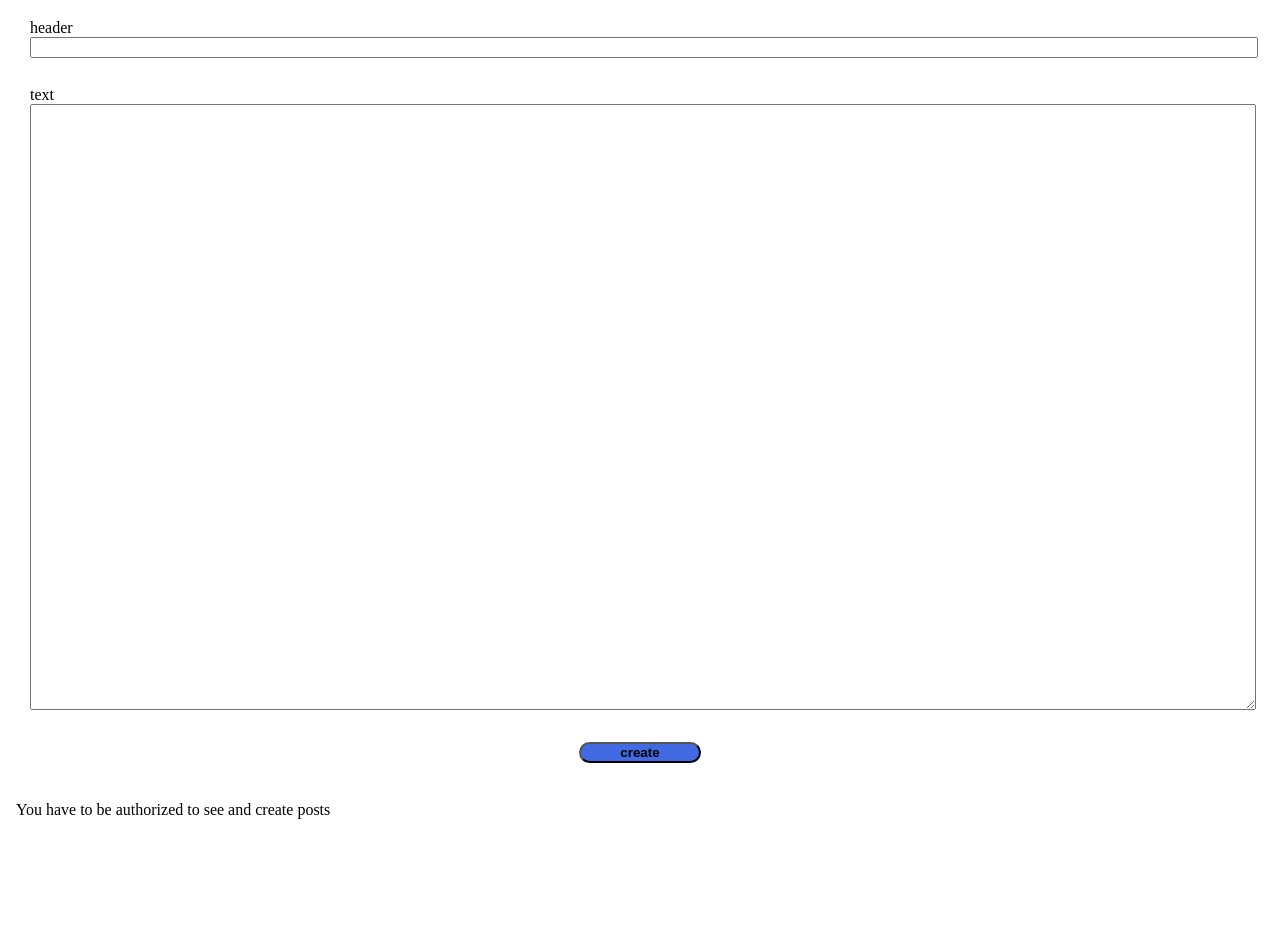
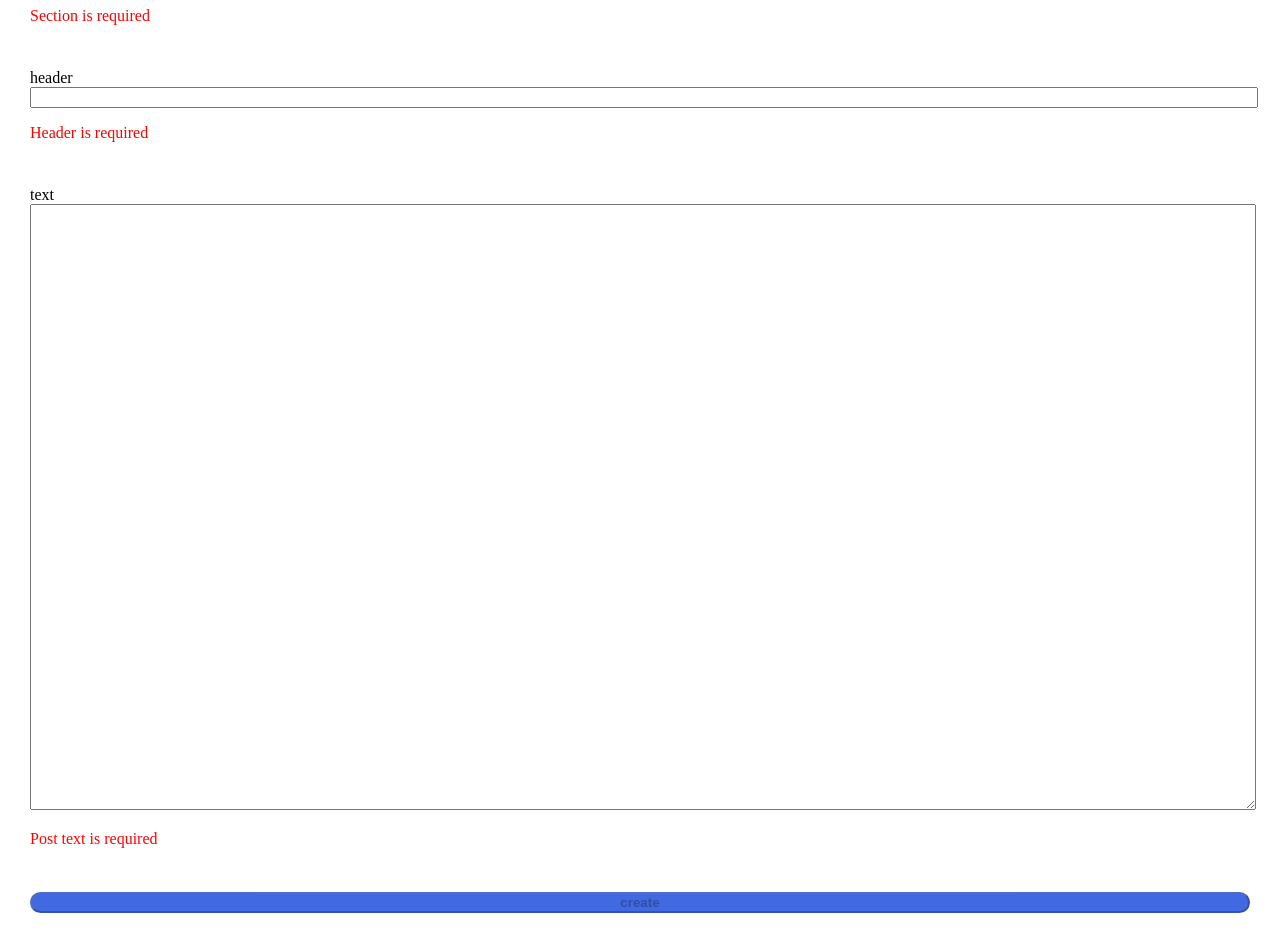
Before and after one commit to temkarus0070/forumApp, an Angular app: page /post/create in a window 1280 px wide. Shown: the part 120-1071 px from the top of the page. Before the commit the page ends 955 px from the top, so only its background shows below. Built offline with nearby package versions, Linux system fonts and the light colour scheme; no server answers.

Commit message:
add additional css))

```diff
--- a/src/app/pages/post/post-create-page/post-create-page.component.html
+++ b/src/app/pages/post/post-create-page/post-create-page.component.html
@@ -4,16 +4,19 @@
   <select id="section" [formControl]="sectionControl">
     <option name="section.id" [value]="section.id" *ngFor="let section of availableSections">{{section.name}}</option>
   </select>
+    <p class="requiredError" *ngIf="sectionControl.hasError('required')">Section is required</p>
   </fieldset>
   <fieldset>
   <label for="header">header</label>
   <input id="header" [formControl]="headerControl" type="text">
+    <p class="requiredError" *ngIf="headerControl.hasError('required')">Header is required</p>
   </fieldset>
   <fieldset>
   <label for="text">text</label>
   <textarea [formControl]="textControl"  id="text" cols="40" rows="40"></textarea>
+    <p class="requiredError" *ngIf="textControl.hasError('required')">Post text is required</p>
   </fieldset>
   <fieldset id="buttonContainer">
-  <input class="createBtn postCreateBtn"  type="button" (click)="createPost()" value="create">
+  <input [disabled]="hasErrors()"  class="createBtn"  type="button" (click)="createPost()" value="create">
   </fieldset>
 </ng-form>
--- a/src/app/pages/post/post-create-page/post-create-page.component.ts
+++ b/src/app/pages/post/post-create-page/post-create-page.component.ts
@@ -2,7 +2,7 @@ import { Component, OnInit } from '@angular/core';
 import {SectionService} from "../../../services/sectionService";
 import {Section} from "../../../models/Section";
 import {Router} from "@angular/router";
-import {FormControl, FormGroup} from "@angular/forms";
+import {FormControl, FormGroup, Validators} from "@angular/forms";
 import {Post} from "../../../models/post";
 import {PostService} from "../../../services/post.service";
 
@@ -15,17 +15,15 @@ export class PostCreatePageComponent implements OnInit {
 
 
   public availableSections:Array<Section>=[];
-  headerControl:FormControl=new FormControl();
-  textControl:FormControl=new FormControl();
-  sectionControl:FormControl=new FormControl();
+  headerControl:FormControl=new FormControl("",[Validators.required]);
+  textControl:FormControl=new FormControl("",[Validators.required]);
+  sectionControl:FormControl=new FormControl("",[Validators.required]);
   formGroup:FormGroup=new FormGroup({"text":this.textControl,"section":this.sectionControl,"header":this.headerControl});
 
   constructor(private sectionService:SectionService,private router:Router,private postService:PostService) {
     router.events.subscribe(e=>{
       sectionService.load().subscribe(
         e=> {
-          console.log("sections downloaded")
-          console.log(e);
           this.availableSections = e
         }
       )
@@ -35,6 +33,11 @@ export class PostCreatePageComponent implements OnInit {
 
 
   ngOnInit(): void {
+  }
+
+  hasErrors():boolean{
+    return this.sectionControl.hasError('required')||this.headerControl.hasError('required')
+    || this.textControl.hasError('required');
   }
 
   createPost(){
--- a/src/app/pages/section/section-create/section-create.component.html
+++ b/src/app/pages/section/section-create/section-create.component.html
@@ -3,9 +3,10 @@
   <div class="name">
   <label for="name">name</label>
   <input [formControl]="nameControl" type="text" id="name">
+    <p *ngIf="nameControl.hasError('required')" class="requiredError">section name is required</p>
   </div>
   <div>
-  <input type="button" class="createBtn" value="create section" (click)="create()">
+  <input [disabled]="nameControl.hasError('required')" type="button" class="createBtn" value="create section" (click)="create()">
   </div>
 </form>
 </div>
--- a/src/app/pages/section/section-create/section-create.component.ts
+++ b/src/app/pages/section/section-create/section-create.component.ts
@@ -1,5 +1,5 @@
 import { Component, OnInit } from '@angular/core';
-import {FormControl, FormGroup} from "@angular/forms";
+import {FormControl, FormGroup, Validators} from "@angular/forms";
 import {SectionService} from "../../../services/sectionService";
 import {Section} from "../../../models/Section";
 import {Router} from "@angular/router";
@@ -10,7 +10,7 @@ import {Router} from "@angular/router";
   styleUrls: ['./section-create.component.css']
 })
 export class SectionCreateComponent implements OnInit {
-  public nameControl:FormControl=new FormControl();
+  public nameControl:FormControl=new FormControl("",[Validators.required]);
   public formGroup:FormGroup=new FormGroup({"name":this.nameControl});
 
   create(){
--- a/src/styles.css
+++ b/src/styles.css
@@ -44,3 +44,7 @@ a:hover{
 nav{
   margin-bottom: 60px;
 }
+
+.requiredError{
+  color: red;
+}
```
